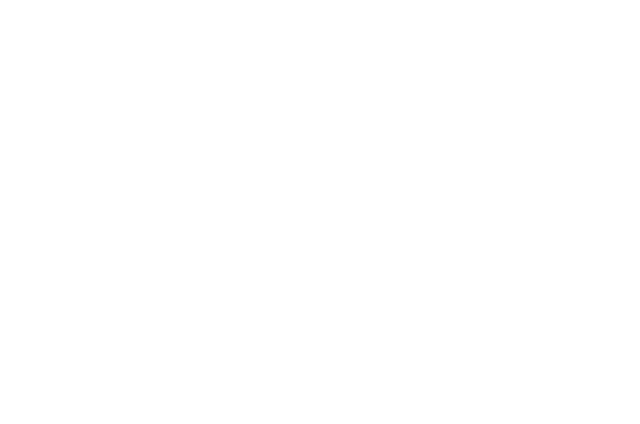
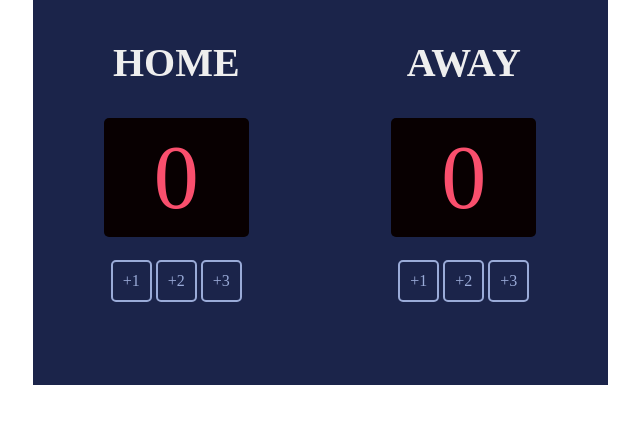
Before and after one commit to Aliengame2007/scoreboard, a plain HTML site: page index.html in a window 1280 px wide. Shown: the whole page, without its empty margins (320-960 px from the left). Drawn offline with nearby package versions, Linux system fonts and the light colour scheme.

Commit message:
Guest to away

```diff
--- /dev/null
+++ b/index.css
@@ -0,0 +1,46 @@
+body {
+    color: #EEEEEE;
+    margin: 0;
+}
+
+h3 {
+    font-size: 40px;
+}
+
+.wrapper {
+    text-align: center;
+}
+
+span {
+    border-radius: 5px;
+    color: #F94F6D;
+    font-size: 90px;
+    font-weight: regular;
+    background-color: #080001;
+    padding-block-start: 10px;
+    padding-block-end: 10px;
+    padding-inline-start: 50px;
+    padding-inline-end: 50px;
+}
+
+.container {
+    background-color: #1B244A;
+    margin: auto;
+    width: 80%;
+    max-width: 575px;
+    height: 385px;
+    display: flex;
+    justify-content: space-around;
+}
+
+button {
+    border-radius: 5px;
+    margin-top: 30px;
+    background-color: #1B244A;
+    border: 2px solid #9AABD8;
+    color: #9AABD8;
+    padding-block-start: 10px;
+    padding-block-end: 10px;
+    padding-inline-start: 10px;
+    padding-inline-end: 10px;
+}
--- a/index.html
+++ b/index.html
@@ -1,6 +1,24 @@
 <html>
-    <head><link rel="stylesheet" href="https://cdnjs.cloudflare.com/ajax/libs/normalize/8.0.1/normalize.css"></head>
+    <head><link rel="stylesheet" href="https://cdnjs.cloudflare.com/ajax/libs/normalize/8.0.1/normalize.css">
+        <link rel="stylesheet" href="index.css">
+    </head>
     <body>
-
+        <div class="container">
+            <div class="wrapper">
+                <h3>HOME</h3>
+                <span id="home-count"></span><br>
+                <button onclick="homeAdd1()">+1</button>
+                <button onclick="homeAdd2()">+2</button>
+                <button onclick="homeAdd3()">+3</button>
+            </div>
+            <div class="wrapper">
+                <h3>AWAY</h3>
+                <span id="guest-count"></span><br>
+                <button onclick="guestAdd1()">+1</button>
+                <button onclick="guestAdd2()">+2</button>
+                <button onclick="guestAdd3()">+3</button>
+            </div>
+        </div>
+        <script src="index.js"></script>
     </body>
 </html>
--- /dev/null
+++ b/index.js
@@ -0,0 +1,39 @@
+let homeCount = 0;
+let guestCount = 0;
+
+function homeAdd1() {
+    homeCount += 1;
+    homeCountSpan.textContent = homeCount;
+}
+
+function homeAdd2() {
+    homeCount += 2;
+    homeCountSpan.textContent = homeCount;
+}
+
+function homeAdd3() {
+    homeCount += 3;
+    homeCountSpan.textContent = homeCount;
+}
+
+function guestAdd1() {
+    guestCount += 1;
+    guestCountSpan.textContent = guestCount;
+}
+
+function guestAdd2() {
+    guestCount += 2;
+    guestCountSpan.textContent = guestCount;
+}
+
+function guestAdd3() {
+    guestCount += 3;
+    guestCountSpan.textContent = guestCount;
+}
+
+
+let homeCountSpan = document.getElementById("home-count");
+homeCountSpan.textContent = homeCount;
+
+let guestCountSpan = document.getElementById("guest-count");
+guestCountSpan.textContent = guestCount;
```
Also changed, not shown: 1 other file.
